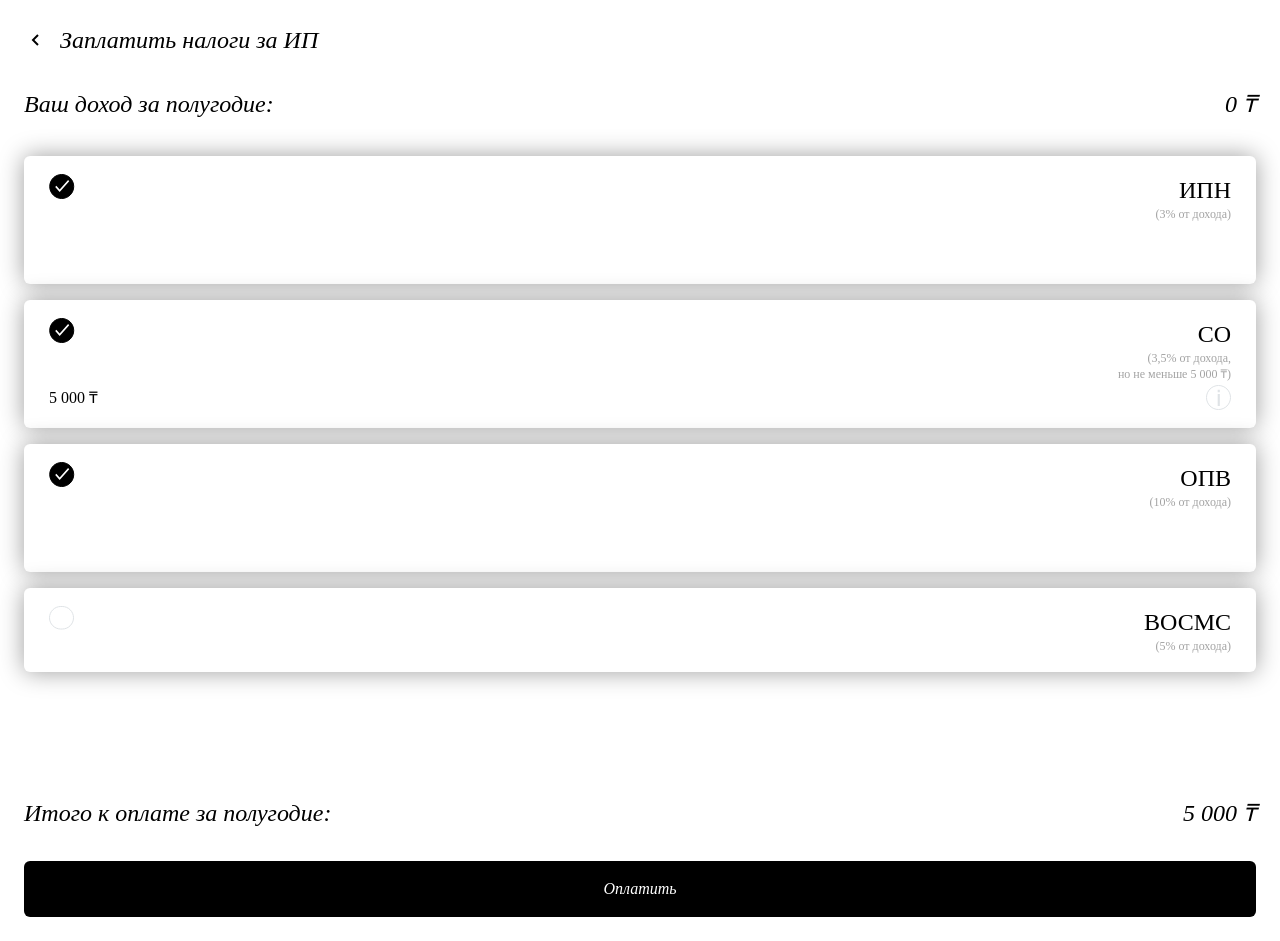
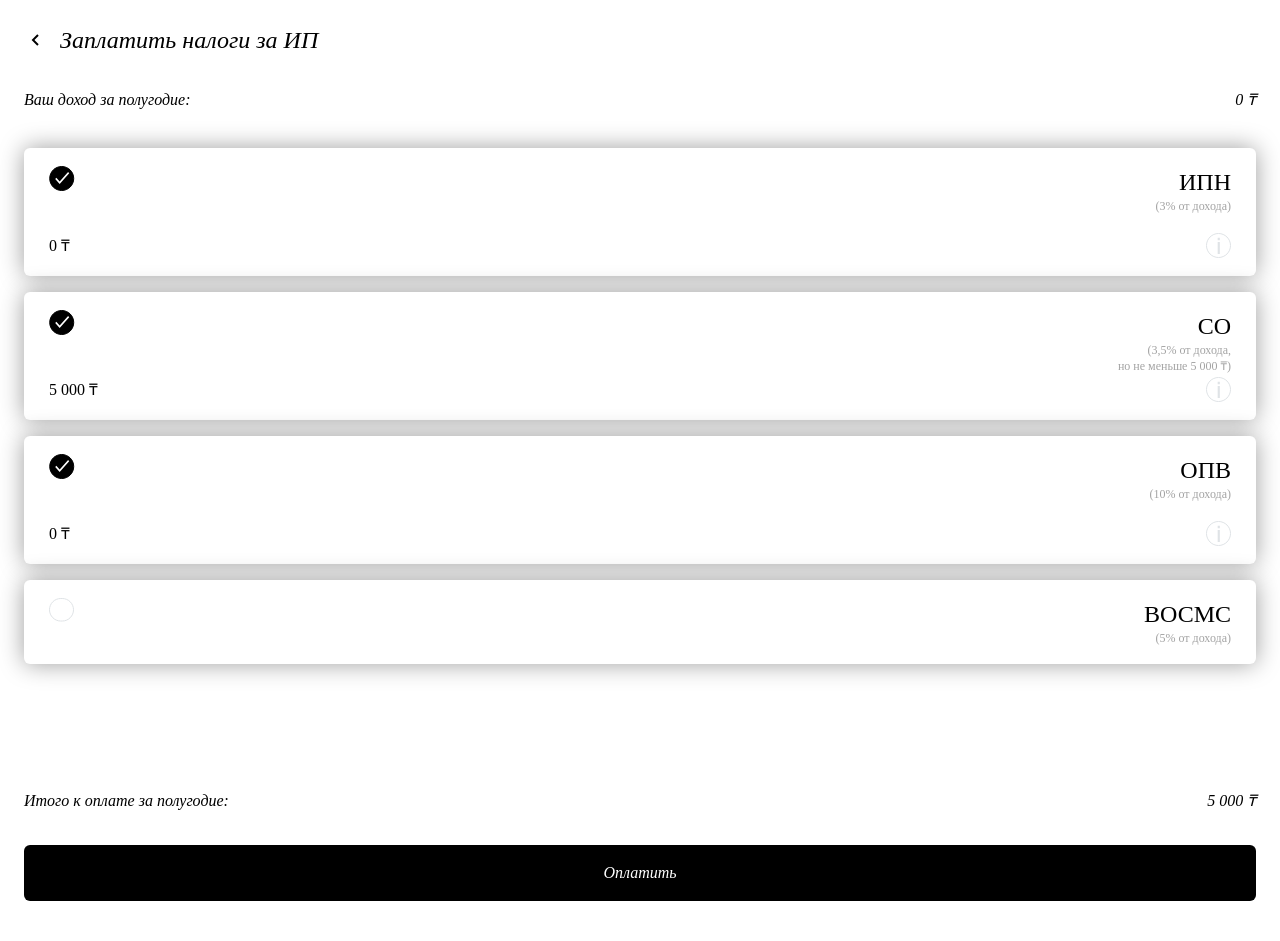
Before and after one commit to Alibek-dev/calculate-tax-ip, a Vue app: page /payment in a window 1280 px wide. After the commit the page ends 901 px from the top, so only its background shows below. Built offline with nearby package versions, Linux system fonts and the light colour scheme; a web font is replaced by a local one.

Commit message:
Страница с результатами оплаты

```diff
--- a/src/components/DataFillingForm.vue
+++ b/src/components/DataFillingForm.vue
@@ -2,10 +2,9 @@
 import CtiButton from "@/components/ui/CtiButton.vue";
 import CtiTextField from "@/components/ui/CtiTextField.vue";
 import CtiSelect from "@/components/ui/CtiSelect.vue";
-import {computed, ref} from "vue";
-import type { ComputedRef, Ref } from "vue";
+import {ref} from "vue";
+import type { Ref } from "vue";
 import {TaxRegimesEnum} from "@/@types/index.types";
-import type {SelectItemType} from "@/@types/select.types";
 import {usePaymentTaxStore} from "@/stores/PaymentTaxStore";
 import {useRouter} from "vue-router";
 import type {PaymentForm} from "@/@types/payment-tax.types";
@@ -20,11 +19,6 @@ const form: Ref<PaymentForm> = ref({
   taxType: TaxRegimesEnum.LITE,
   income: "",
 })
-
-const options: ComputedRef<SelectItemType[]> = computed(() => [
-  { text: "Упрощённый", value: TaxRegimesEnum.LITE },
-  { text: "Общеустановленный", value: TaxRegimesEnum.MAIN },
-])
 
 const submit = () => {
   paymentTaxStore.setPaymentTaxForm(form.value)
@@ -62,7 +56,7 @@ const submit = () => {
 
     <CtiSelect
       label="Режим налогообложения"
-      :items="options"
+      :items="paymentTaxStore.taxTypes"
       item-text="text"
       item-value="value"
       v-model="form.taxType"
--- /dev/null
+++ b/src/components/LineComponent.vue
@@ -0,0 +1,30 @@
+<script setup lang="ts">
+
+import type {PropType} from "vue";
+
+defineProps({
+  text: {
+    type: String,
+    required: true,
+  },
+  value: {
+    type: String,
+    required: true
+  },
+  textSize: {
+    type: String as PropType<"small" | "large">,
+    default: "large"
+  }
+})
+</script>
+
+<template>
+  <div class="flex items-end justify-between gap-12 italic" :class="{ 'text-base': textSize === 'small' }">
+    <div>{{ text }}</div>
+    <div class="text-end whitespace-nowrap">{{ value }}</div>
+  </div>
+</template>
+
+<style scoped>
+
+</style>
--- a/src/components/TaxCardSelectorComponent.vue
+++ b/src/components/TaxCardSelectorComponent.vue
@@ -13,6 +13,7 @@ const props = defineProps({
   },
   taxSum: {
     type: Number,
+    default: 0,
   },
   checked: {
     type: Boolean,
@@ -45,7 +46,7 @@ const checked = computed({
       </div>
     </div>
 
-    <div v-if="checked && taxSum" class="flex justify-between items-center">
+    <div v-if="checked" class="flex justify-between items-center">
       <div>{{ formatCurrencyUtils(taxSum) }}</div>
       <div>
         <img src="@/assets/svg/info.svg" alt="">
--- a/src/components/TotalLineComponent.vue
+++ /dev/null
@@ -1,25 +0,0 @@
-<script setup lang="ts">
-import {formatCurrencyUtils} from "@/utrils/currency.utils";
-
-defineProps({
-  title: {
-    type: String,
-    required: true,
-  },
-  sum: {
-    type: Number,
-    required: true
-  }
-})
-</script>
-
-<template>
-  <div class="flex items-end justify-between gap-12">
-    <div class="title">{{ title }}</div>
-    <div class="title text-end whitespace-nowrap">{{ formatCurrencyUtils(sum) }}</div>
-  </div>
-</template>
-
-<style scoped>
-
-</style>
--- a/src/components/layouts/EmptyLayout.vue
+++ b/src/components/layouts/EmptyLayout.vue
@@ -3,7 +3,7 @@
 </script>
 
 <template>
-  <div class="p-6">
+  <div class="p-6 h-[100vh]">
     <router-view></router-view>
   </div>
 </template>
--- a/src/stores/PaymentTaxStore.ts
+++ b/src/stores/PaymentTaxStore.ts
@@ -2,7 +2,9 @@ import { defineStore } from 'pinia'
 import type {Ref} from "vue";
 import type {PaymentForm, PaymentPayloadType} from "@/@types/payment-tax.types";
 import {computed, ref} from "vue";
+import type {ComputedRef} from "vue";
 import {TaxRegimesEnum} from "@/@types/index.types";
+import type {SelectItemType} from "@/@types/select.types";
 
 export const usePaymentTaxStore = defineStore('paymentTax', () => {
   const paymentTaxForm: Ref<PaymentPayloadType> = ref({
@@ -41,10 +43,16 @@ export const usePaymentTaxStore = defineStore('paymentTax', () => {
     return sum
   }, 0))
 
+  const taxTypes: ComputedRef<SelectItemType[]> = computed(() => [
+    { text: "Упрощённый", value: TaxRegimesEnum.LITE },
+    { text: "Общеустановленный", value: TaxRegimesEnum.MAIN },
+  ])
+
   return {
     paymentTaxForm,
     taxes,
     sumAllTaxes,
+    taxTypes,
 
     setPaymentTaxForm
   }
--- a/src/views/PaymentView.vue
+++ b/src/views/PaymentView.vue
@@ -5,16 +5,24 @@ import CtiChevronIcon from "@/components/icons/CtiChevronIcon.vue";
 import {useRouter} from "vue-router";
 import {usePaymentTaxStore} from "@/stores/PaymentTaxStore";
 import TaxCardSelectorComponent from "@/components/TaxCardSelectorComponent.vue";
-import TotalLineComponent from "@/components/TotalLineComponent.vue";
+import TotalLineComponent from "@/components/LineComponent.vue";
 import CtiButton from "@/components/ui/CtiButton.vue";
+import LineComponent from "@/components/LineComponent.vue";
+import {formatCurrencyUtils} from "@/utrils/currency.utils";
+import {computed, ref} from "vue";
 
 const router = useRouter()
 const paymentTaxStore = usePaymentTaxStore()
 
+const paid = ref(false)
+
+const getTaxType = computed(() => paymentTaxStore.taxTypes.find(item => item.value === paymentTaxStore.paymentTaxForm.taxType))
+const selectedTaxes = computed(() => paymentTaxStore.taxes.filter(tax => tax.selected))
 
 </script>
 
 <template>
+  <div v-if="!paid">
     <div @click="router.back()" class="inline-flex gap-3 items-center cursor-pointer mb-8">
       <cti-icon class="-rotate-90"><cti-chevron-icon /></cti-icon>
       <div class="title">Заплатить налоги за ИП</div>
@@ -22,8 +30,8 @@ const paymentTaxStore = usePaymentTaxStore()
 
     <TotalLineComponent
       class="mb-9"
-    title="Ваш доход за полугодие:"
-    :sum="paymentTaxStore.paymentTaxForm.income"
+      text="Ваш доход за полугодие:"
+      :value="formatCurrencyUtils(paymentTaxStore.paymentTaxForm.income)"
     />
 
     <div class="flex flex-col gap-4 mb-[125px]">
@@ -37,14 +45,46 @@ const paymentTaxStore = usePaymentTaxStore()
       />
     </div>
 
-  <TotalLineComponent
+    <LineComponent
       class="mb-8"
-    title="Итого к оплате за полугодие:"
-    :sum="paymentTaxStore.sumAllTaxes"
+      text="Итого к оплате за полугодие:"
+      :value="formatCurrencyUtils(paymentTaxStore.sumAllTaxes)"
     />
 
     <div>
-    <CtiButton :disabled="!paymentTaxStore.sumAllTaxes" class="w-full">Оплатить</CtiButton>
+      <CtiButton @click="paid = true" :disabled="!paymentTaxStore.sumAllTaxes" class="w-full">Оплатить</CtiButton>
+    </div>
+  </div>
+
+  <div v-else class="flex flex-col justify-between gap-6 h-full">
+    <div>
+      <div class="flex flex-col items-center title mb-20">
+        <div class="mb-4">Спасибо!</div>
+        <div class="mb-2">Налоги успешно оплачены!</div>
+        <div>
+          <img class="w-[50px]" src="@/assets/svg/checked.svg" alt="">
+        </div>
+      </div>
+      <div class="flex flex-col gap-1 mb-16">
+        <LineComponent text-size="small" text="Имя" :value="paymentTaxStore.paymentTaxForm.firstName" />
+        <LineComponent text-size="small" text="Фамилия" :value="paymentTaxStore.paymentTaxForm.lastName" />
+        <LineComponent text-size="small" text="ИИН" :value="paymentTaxStore.paymentTaxForm.iin" />
+        <LineComponent v-if="getTaxType" text-size="small" text="Режим налогообложения" :value="getTaxType.text" />
+        <LineComponent text-size="small" text="Ваш доход за пол года" :value="formatCurrencyUtils(paymentTaxStore.paymentTaxForm.income)" />
+        <LineComponent
+          v-for="(tax, i) of selectedTaxes"
+          :key="i"
+          text-size="small"
+          :text="tax.taxName"
+          :value="formatCurrencyUtils(tax.taxSum())"
+        />
+      </div>
+      <LineComponent :value="formatCurrencyUtils(paymentTaxStore.sumAllTaxes)" text="Итого оплачено за полугодие:" />
+    </div>
+
+    <router-link :to="{ name: 'home' }">
+      <div class="text-xl italic text-center">Вернуться на главную</div>
+    </router-link>
   </div>
 </template>
 
```
Lines whose indentation alone changed are shown as unchanged.
